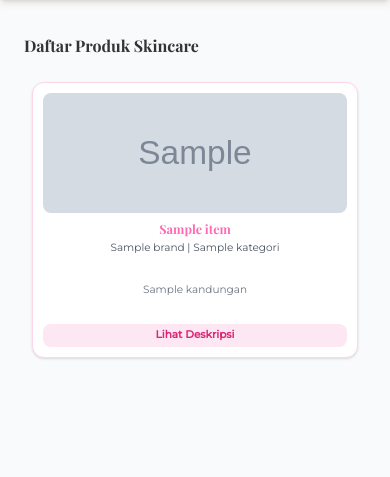
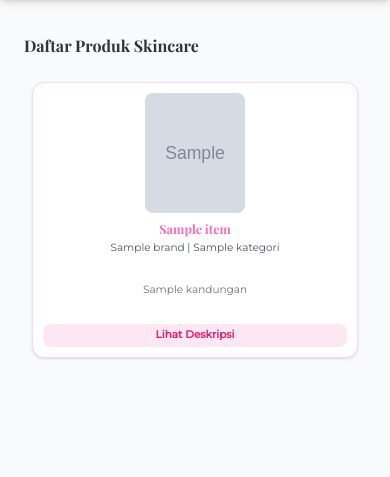
Before and after one commit to AlfiyahF14/Skinalyze, a Flask app: template templates/produk.html in a window 390 px wide. Shown: the part 60-537 px from the top of the page. Run offline with Flask 3, Linux system fonts and the light colour scheme; the template is opened without the code that fills it: most values are stand-ins (such as "Sample title", 1, 10 or a date in 2020); grey boxes marked "Sample" are stand-in pictures; parts of the project's set-up code (start-up, migrations or seed data) failed here and were passed over; some libraries are stand-ins or nearby versions.

Commit message:
Update style.css

```diff
--- a/static/css/style.css
+++ b/static/css/style.css
@@ -1344,7 +1344,7 @@ footer .border-t p {
   }
 
   .produk-page .produk-card img {
-    width: 100%;
+    max-width: 100px;
     object-fit: cover;
     margin-bottom: 8px;
     height: 120px;
@@ -1394,6 +1394,15 @@ footer .border-t p {
       line-clamp: 1;
     }
   }
+   @media (max-width: 414px) {
+     .produk-page .produk-card img {
+         aspect-ratio: 3 / 4;
+         object-fit: cover;
+         width: 90%;   /* agak mengecilkan */
+         margin: 0 auto 8px;
+         min-height: 100px; /* lebih kecil supaya tidak terlalu tinggi */
+     }
+   }
 
 
   /* ================= LABEL / BADGE ================= */
```
